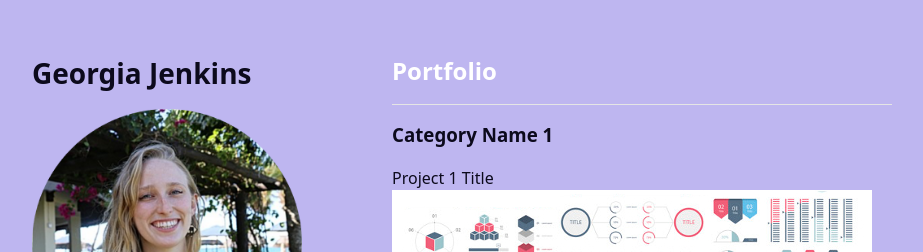
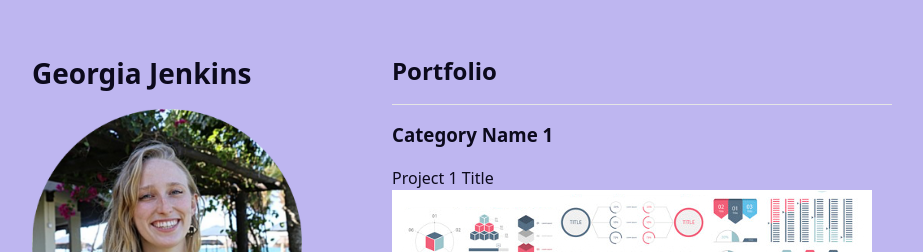
Before and after one commit to geojenk/geojenk.github.io, a Jekyll site: the page built from index.md, in a window 1280 px wide. Shown: the top 252 px of the page, without its empty margins (178-1101 px from the left). Built offline with Jekyll 4.4.1, drawn with Linux system fonts in a browser that asks for light colours; our own code applies the rules of GitHub Pages for plain Markdown files; a script that is not in the unit is left out.

Commit message:
Update style.css

```diff
--- a/assets/css/style.css
+++ b/assets/css/style.css
@@ -24,7 +24,7 @@ h1 {
 }
 
 h2 {
-  color:#FFF;
+  color:#0c0a1c;
 }
 
 h3, h4, h5, h6 {
```
